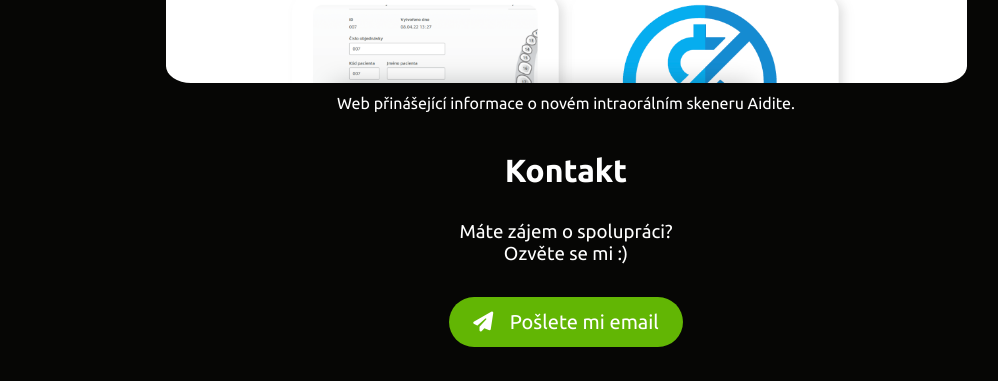
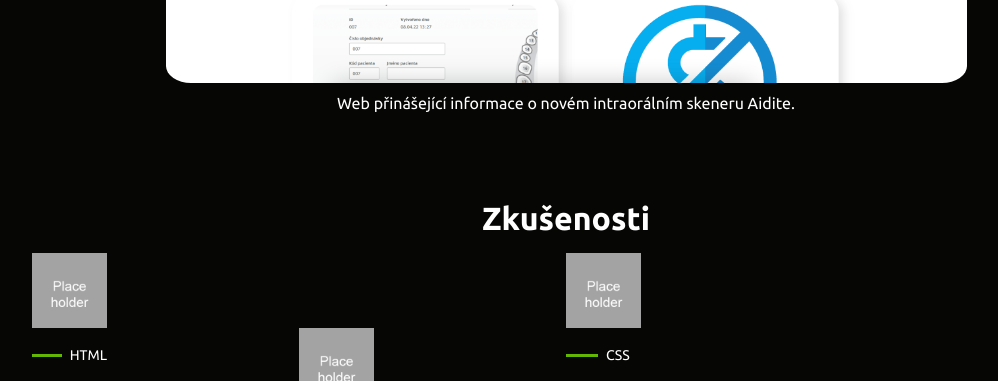
Before and after one commit to KaweiCZ/Portfolio, a website: page index.html in a window 1280 px wide. Shown: the part 1390-1771 px from the top of the page, without its empty margins (74-1072 px from the left). Drawn offline with Linux system fonts and the light colour scheme.

Commit message:
Ver. Broken-to-fix

```diff
--- a/index.html
+++ b/index.html
@@ -72,11 +72,7 @@
     </header>
     <section class="hero">
       <div class="hero__img-wrapper" id="hero__img-wrapper-desktop">
-        <img
-          class="hero__img"
-          src="https://via.placeholder.com/400x600"
-          alt="avatar"
-        />
+        <img class="hero__img" src="/images/herofoto.jpeg" alt="avatar" />
       </div>
       <div class="hero__content">
         <div class="hero__texts">
@@ -87,10 +83,8 @@
           <h2 class="hero__sub-heading">Vývojář - Fotograf - Grafik</h2>
         </div>
         <div class="hero__buttons-wrapper">
-          <a class="hero__button" href="mailto:TichyM@gmail.com">
-            Kontaktujte mně
-          </a>
-          <a class="hero__button hero__button--ghost" href="#"> O mně </a>
+          <a class="hero__button" href="#contacts"> Kontaktujte mně </a>
+          <a class="hero__button hero__button--ghost" href="#about"> O mně </a>
         </div>
       </div>
     </section>
@@ -128,33 +122,45 @@
        <div>
          <a href="#"></a>
          <p></p>
-       </div>
-    --></section>
+       </div>-->
+    </section>
 
-    <!--
-      <section id="experiencies" class=experiencies">
-        <div class=experiencies__icons-wrapper">
-          <div class=experiencies__icon">
-            <img class=experiencies__icon-img" src="#" alt="" />
-          </div>
-          <div class=experiencies__icon">
-            <img class=experiencies__icon-img" src="#" alt="" />
-          </div>
-          <div class=experiencies__icon">
-            <img class=experiencies__icon-img" src="#" alt="" />
-          </div>
-          <div class=experiencies__icon">
-            <img class=experiencies__icon-img" src="#" alt="" />
+    <section id="experiencies" class="experiencies">
+      <h2 class="experiencies__heading">Zkušenosti</h2>
+      <div class="experiencies__icons-wrapper">
+        <div class="experiencies__icon">
+          <div class="experiencies__icon-wrapper">
+            <img
+              class="experiencies__icon-img"
+              src="/images/placeholder.png"
+              alt=""
+            />
+            <span class="experiencies__icon-text">HTML</span>
           </div>
         </div>
-        <div class="main__experiencies-texts">
-          <h1></h1>
-          <h2></h2>
-          <p></p>
+        <div class="experiencies__icon">
+          <div class="experiencies__icon-wrapper">
+            <img
+              class="experiencies__icon-img"
+              src="/images/placeholder.png"
+              alt=""
+            />
+            <span class="experiencies__icon-text">CSS</span>
+          </div>
         </div>
-      </section>
+        <div class="experiencies__icon">
+          <div class="experiencies__icon-wrapper">
+            <img
+              class="experiencies__icon-img"
+              src="/images/placeholder.png"
+              alt=""
+            />
+            <span class="experiencies__icon-text">Adobe Photoshop</span>
+          </div>
+        </div>
+      </div>
+    </section>
 
-    -->
     <section id="contacts" class="contacts__main">
       <h2 class="contacts__main-heading">Kontakt</h2>
       <h3 class="contacts__main-sub-heading">
@@ -186,6 +192,12 @@
           target="_blank"
           ><i class="fa-brands fa-deviantart"></i>
         </a>
+        <a
+          class="contacts__main-link"
+          href="https://www.instagram.com/lookingthruviewfinder/"
+          target="_blank"
+          ><i class="fa-brands fa-instagram"></i>
+        </a>
       </div>
     </section>
     <footer class="footer">&copy; Marek Tichý</footer>
--- a/styles.scss
+++ b/styles.scss
@@ -122,6 +122,7 @@ body {
     }
   }
   &__content {
+    margin-top: 2rem;
     @media screen and(min-width:$Desktop) {
       display: flex;
       justify-content: center;
@@ -209,7 +210,7 @@ body {
   }
 
   &__link {
-    width: 100%;
+    width: 95%;
     @media screen and(min-width:$Desktop) {
       width: 75%;
     }
@@ -309,3 +310,70 @@ body {
     }
   }
 }
+
+.experiencies {
+  display: flex;
+  flex-direction: column;
+  justify-content: center;
+  color: $HeroText;
+  max-width: 100%;
+  padding: 1rem;
+  text-align: center;
+  margin-bottom: 3rem;
+  align-items: center;
+  @media screen and(min-width:$Desktop) {
+    max-width: 1100px;
+    margin: 0 auto;
+    padding: 3rem 1rem;
+  }
+  &__heading {
+    text-align: center;
+    font-size: 2rem;
+    margin-top: 1.5rem;
+    margin-bottom: 1rem;
+    color: $HeroText;
+  }
+  &__text {
+    @media screen and(min-width:$Desktop) {
+      width: 50%;
+      margin: 0 auto;
+    }
+  }
+
+  &__icons-wrapper {
+    display: flex;
+    flex-direction: row;
+    flex-wrap: wrap;
+    justify-content: space-evenly;
+    width: 100%;
+  }
+  &__icon {
+    color: $HeroText;
+    display: flex;
+    flex-direction: column;
+    width: 50%;
+  }
+  &__icon-wrapper {
+    width: 75px;
+    height: 75px;
+  }
+  &__icon-img {
+    width: 100%;
+    object-fit: cover;
+    height: 100%;
+  }
+  &__icon-text {
+    margin-top: 1rem;
+    font-size: 0.875rem;
+    display: flex;
+    align-items: center;
+    &::before {
+      content: "";
+      display: inline-block;
+      width: 2rem;
+      height: 3px;
+      background-color: $Buttons;
+      margin-right: 0.5rem;
+    }
+  }
+}
```
Also changed, not shown: images/placeholder.png (added), styles.css, 4 other files.
